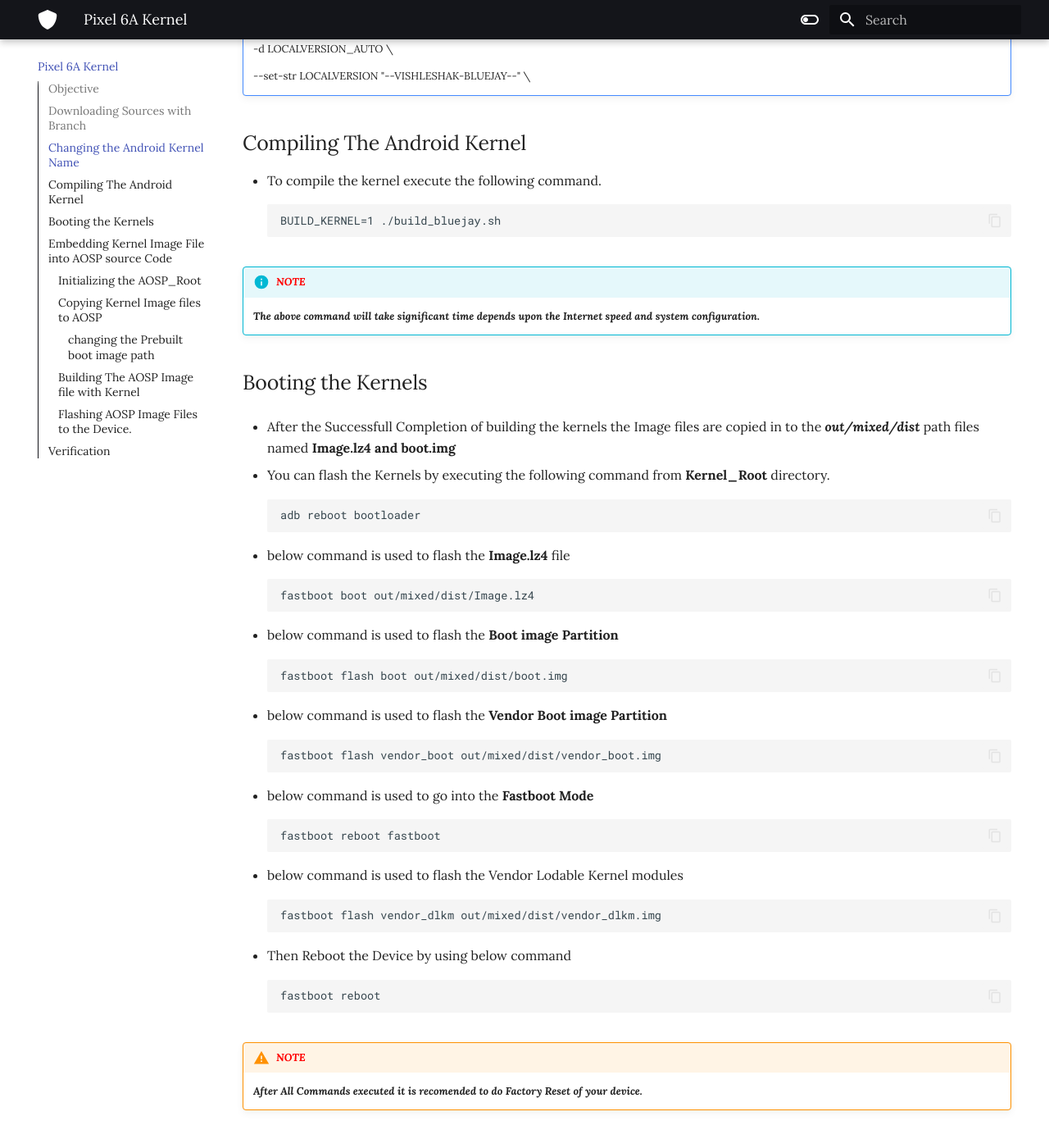
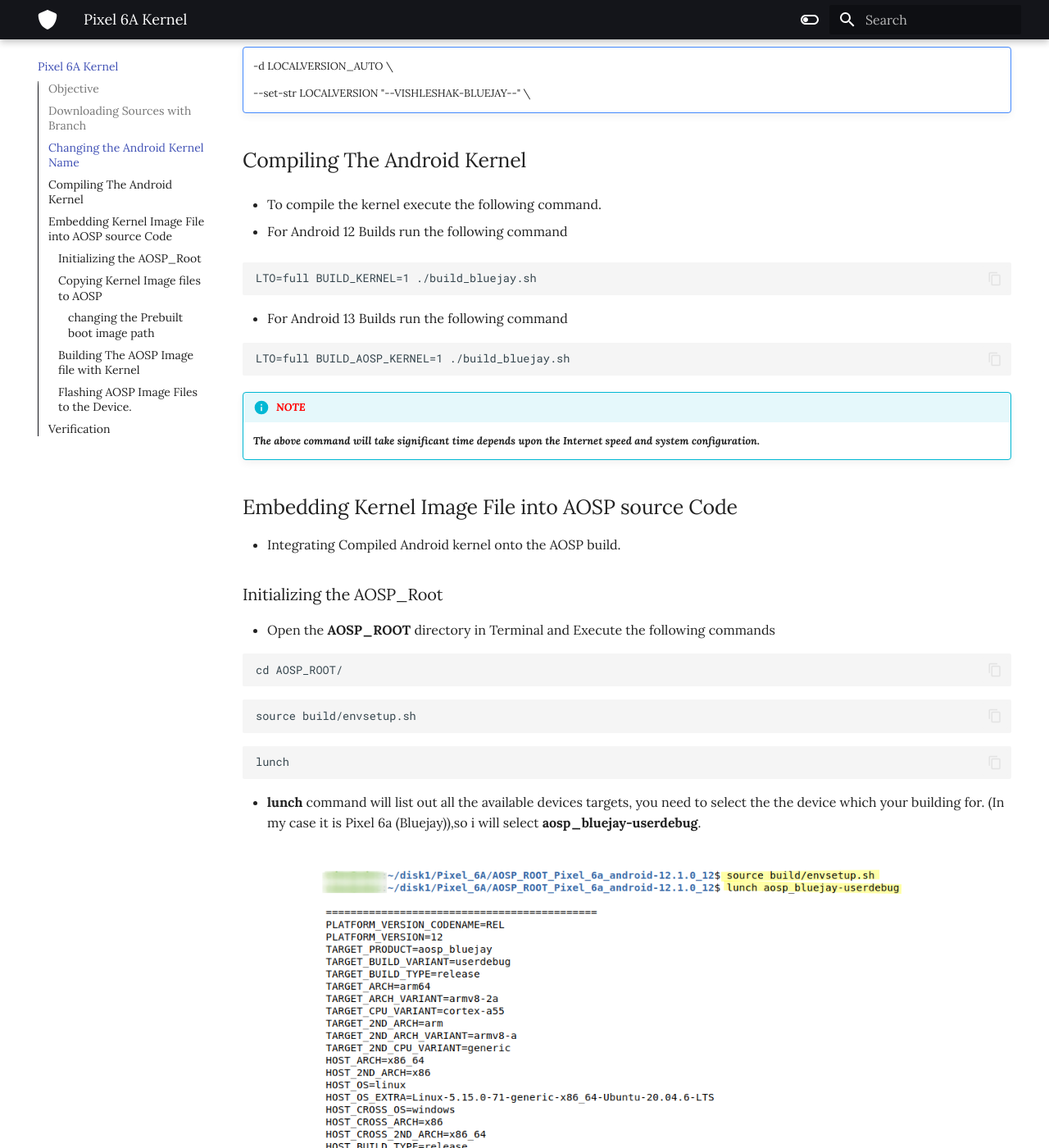
Before and after one commit to IlaveniRanjith/AOSP_docs, an MkDocs documentation site: the page built from docs/Kernel.md, in a window 1280 px wide and 1400 px high, scrolled down 1275 px. Shown: the whole window at 82% size. Built offline with MkDocs 1.6.1 and Material for MkDocs 9.7.7, drawn with Linux system fonts in a browser that asks for light colours; some of the changed text lies outside the part shown.

Commit message:
updated kernel version name changing

````diff
--- a/docs/Kernel.md
+++ b/docs/Kernel.md
@@ -10,20 +10,21 @@
 
 For downloading the sources for kernel we are using the Repo Tool and Create a directory and change to that directory by using below commands
 
-```
+```cmd
 mkdir Kernel_Root/ && cd Kernel_Root/
 ```
 
-*  Open the **Kernel_Root** directory in the terminal window and initialize the Repo tool in this directory by using following command
+* Open the **Kernel_Root** directory in the terminal window and initialize the Repo tool in this directory by using following command
 
 For Kernel Branches visit this [google kernel](https://android.googlesource.com/kernel/gs/).
 
-```
+```cmd
 repo init -u https://android.googlesource.com/kernel/manifest -b android-gs-bluejay-5.10-android12L-d2
 ```
 
-*  After Repo initialization you need to download the source code by using the following command.
-```
+* After Repo initialization you need to download the source code by using the following command.
+
+```cmd
 repo sync -j16
 ```
 <!-- <span style="color:Red">NOTE:</span> ***The above command will take significant time depends upon the Internet speed and system configuration.*** -->
@@ -37,28 +38,42 @@
 !!! info "<span style="color:Red">*NOTE*</span>"
     *Execute the all the commands in* **Kernel_Root/** *directory.*
 
-*  Identify the Following File. ***Kernel_Root/build/build.sh***
+* Identify the Following File. ***Kernel_Root/build/build.sh***
+
+```cmd
+cd build
 ```
-cd build
+
+```cmd
 gedit build.sh
 ```
-*  After opeining the file find the **-d LTO_CLANG_THIN** and add the below lines after the above line.
+
+* After opeining the file find the **-e LTO_CLANG_FULL** and add the below lines after the above line.
 
 !!! new ""
       -d LOCALVERSION_AUTO \
 
       --set-str LOCALVERSION "--VISHLESHAK-BLUEJAY--" \
 
+## Compiling The Android Kernel
 
-## Compiling The Android Kernel
-*  To compile the kernel execute the following command.
+* To compile the kernel execute the following command.
+
+* For Android 12 Builds run the following command
+
+``` cmd
+LTO=full BUILD_KERNEL=1 ./build_bluejay.sh
 ```
-BUILD_KERNEL=1 ./build_bluejay.sh
+
+* For Android 13 Builds run the following command
+
+```cmd
+LTO=full BUILD_AOSP_KERNEL=1 ./build_bluejay.sh
 ```
 <!-- <span style="color:Red">NOTE:</span> ***The above command will take significant time depends upon the Internet speed and system configuration.*** -->
 !!! info "<span style="color:Red">*NOTE*</span>"
     ***The above command will take significant time depends upon the Internet speed and system configuration.***
-
+<!--
 ## Booting the Kernels
 
 *  After the Successfull Completion of building the kernels the Image files are copied in to the ***out/mixed/dist*** path files named **Image.lz4 and boot.img**
@@ -94,28 +109,39 @@
 
 !!! warning "<span style="color:Red">*NOTE*</span>"
     ***After All Commands executed it is recomended to do Factory Reset of your device.***
+
+-->
 <!-- <span style="color:Red">*NOTE:</span> After All Commands executed it is recomended to do Factory Reset of your device.* -->
-
 
 ## Embedding Kernel Image File into AOSP source Code
 
-### Initializing the **AOSP_Root**
+* Integrating Compiled Android kernel onto the AOSP build.
 
-*  Open the **AOSP_ROOT** directory in Terminal and Execute the following commands
+### Initializing the AOSP_Root
+
+* Open the **AOSP_ROOT** directory in Terminal and Execute the following commands
+
+```cmd
+cd AOSP_ROOT/
 ```
-cd AOSP_ROOT/
 
+```cmd
 source build/envsetup.sh
+```
 
+```cmd
 lunch
 ```
-*  **lunch** command will list out all the available devices targets, you need to select the the device which your building for. (In my case it is Pixel 6a (Bluejay)),so i will select **aosp_bluejay-userdebug**.
+
+* **lunch** command will list out all the available devices targets, you need to select the the device which your building for. (In my case it is Pixel 6a (Bluejay)),so i will select **aosp_bluejay-userdebug**.
+
 <figure markdown>
   ![Image title](lunch_menu.png){ width="750" }
 </figure>
 
 ### Copying Kernel Image files to AOSP
-*  Now copy all files in **Kernel_Root/out/mixed/dist/** to the **AOSP_Root/device/google/bluejay-kernel/** directory.
+
+* Now copy all files in **Kernel_Root/out/mixed/dist/** to the **AOSP_Root/device/google/bluejay-kernel/** directory.
 
 <!-- <span style="color:Red">*NOTE:</span> Before copying all files take the backup of all files for in future if you want to revert back the changes.* -->
 !!! info "<span style="color:Red">*NOTE*</span>"
@@ -144,39 +170,46 @@
 !!! new ""
     **TARGET_NO_KERNEL := false**
 
-*  by doing above change it won't refere to **prebuilt boot.img** instead it will create with our own **boot.img**
+* by doing above change it won't refere to **prebuilt boot.img** instead it will create with our own **boot.img**
 
 ### Building The AOSP Image file with Kernel
-*  Now execute the following command to build the new AOSP build Image.
-```
+
+* Now execute the following command to build the new AOSP build Image.
+
+```cmd
 make updatepackage -j16
 ```
-*  With above command new AOSP Build Image is created in the following path **AOSP_Root/out/target/product/bluejay/**  with file name **aosp_bluejay-img-eng.cdac.zip** .The zip can flashed on to the mobile.
+
+* With above command new AOSP Build Image is created in the following path **AOSP_Root/out/target/product/bluejay/**  with file name **aosp_bluejay-img-eng.cdac.zip** .The zip can flashed on to the mobile.
 
 ### Flashing AOSP Image Files to the Device.
+
 To flash the AOSP Images Execute the following commands in **AOSP_Root/** directory.
 
-*  To go into Bootloader mode execute the following command
-```
+* To go into Bootloader mode execute the following command
+
+```cmd
 adb reboot bootloader
 ```
 
-*  To flash the AOSP Image files execute the following command.
-```
+* To flash the AOSP Image files execute the following command.
+
+```cmd
 fastboot -w update out/target/product/bluejay/aosp_bluejay-img-eng.cdac.zip
 ```
 
-
 ## Verification
 
-*  to verify the Kernel is flashed or not connect the device to host system and execute the following commands in the terminal.
+* to verify the Kernel is flashed or not connect the device to host system and execute the following commands in the terminal.
 
-```
+```cmd
 adb shell
 ```
-now you will be in the shell of your device and then type your command without **$** symbol.
-```
-$ uname -a
+
+Now you will be in the shell of your device and then type your command.
+
+```cmd
+uname -a
 ```
 
-it will display the Kernel version string with your kernel name and version.
+It will display the Kernel version string with your kernel name and version.
````
Also changed, not shown: docs/Pixel_7a_kernel.md (+43 -21 lines).
